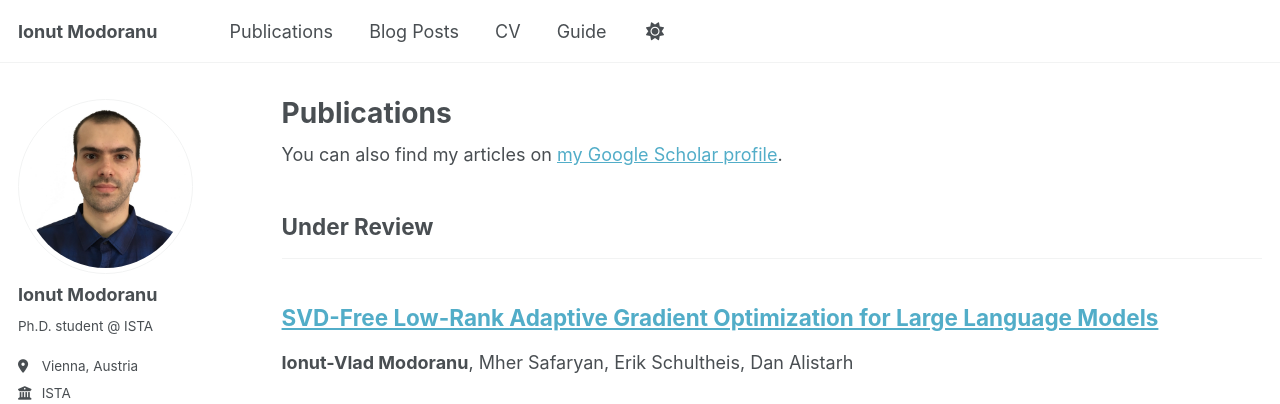
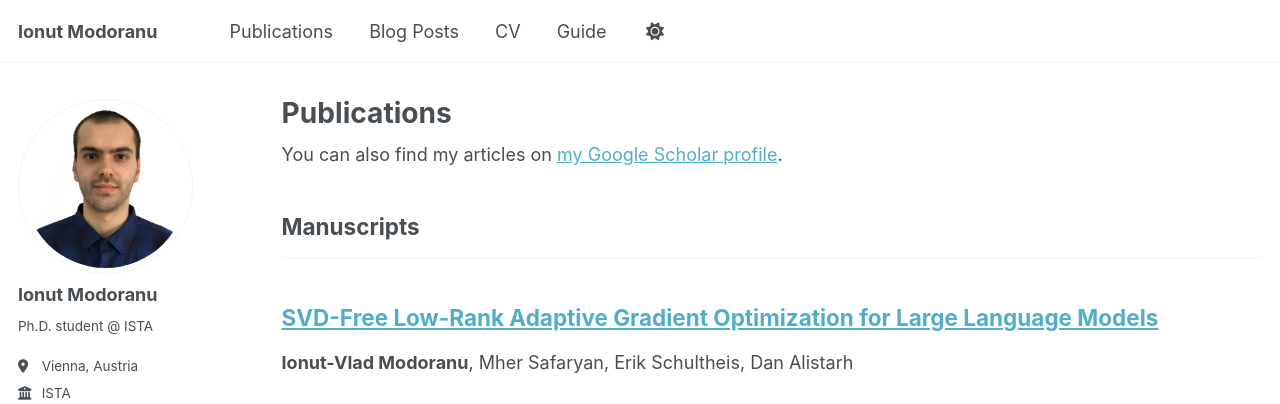
Before and after one commit to ionutmodo/ionutmodo.github.io, a Jekyll site: the page built from _pages/publications.html, in a window 1280 px wide and 900 px high. Shown: the top 404 px of the window. Built offline with Jekyll 4.4.1, drawn with Linux system fonts in a browser that asks for light colours; some web fonts are replaced.

Commit message:
renamed under review with manuscripts

```diff
--- a/_config.yml
+++ b/_config.yml
@@ -82,7 +82,7 @@ publication_category:
 #    books:
 #        title: 'Books'
     manuscripts:
-        title: 'Under Review'
+        title: 'Manuscripts'
     conferences:
         title: 'Conference Papers'
 
```
